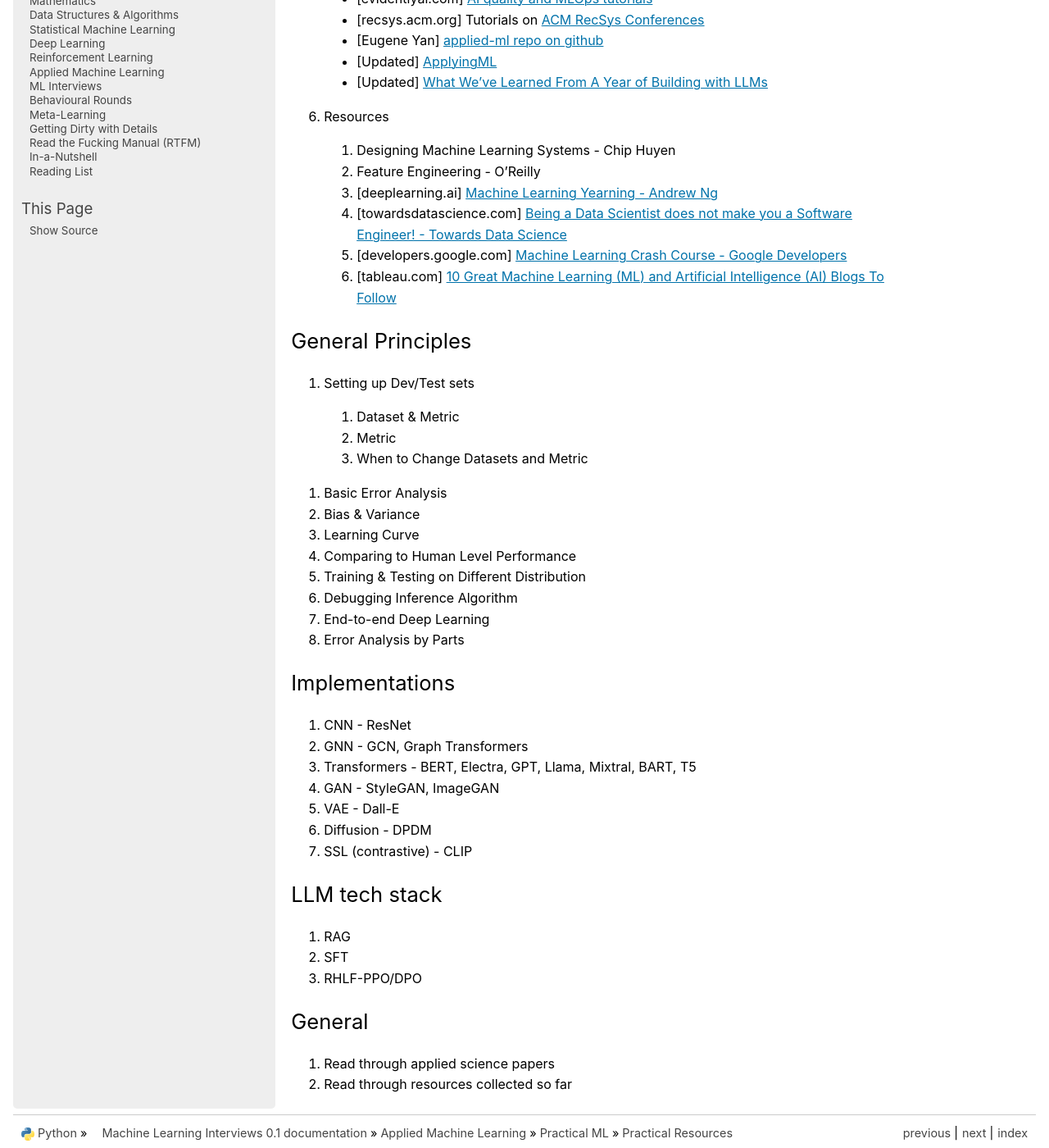
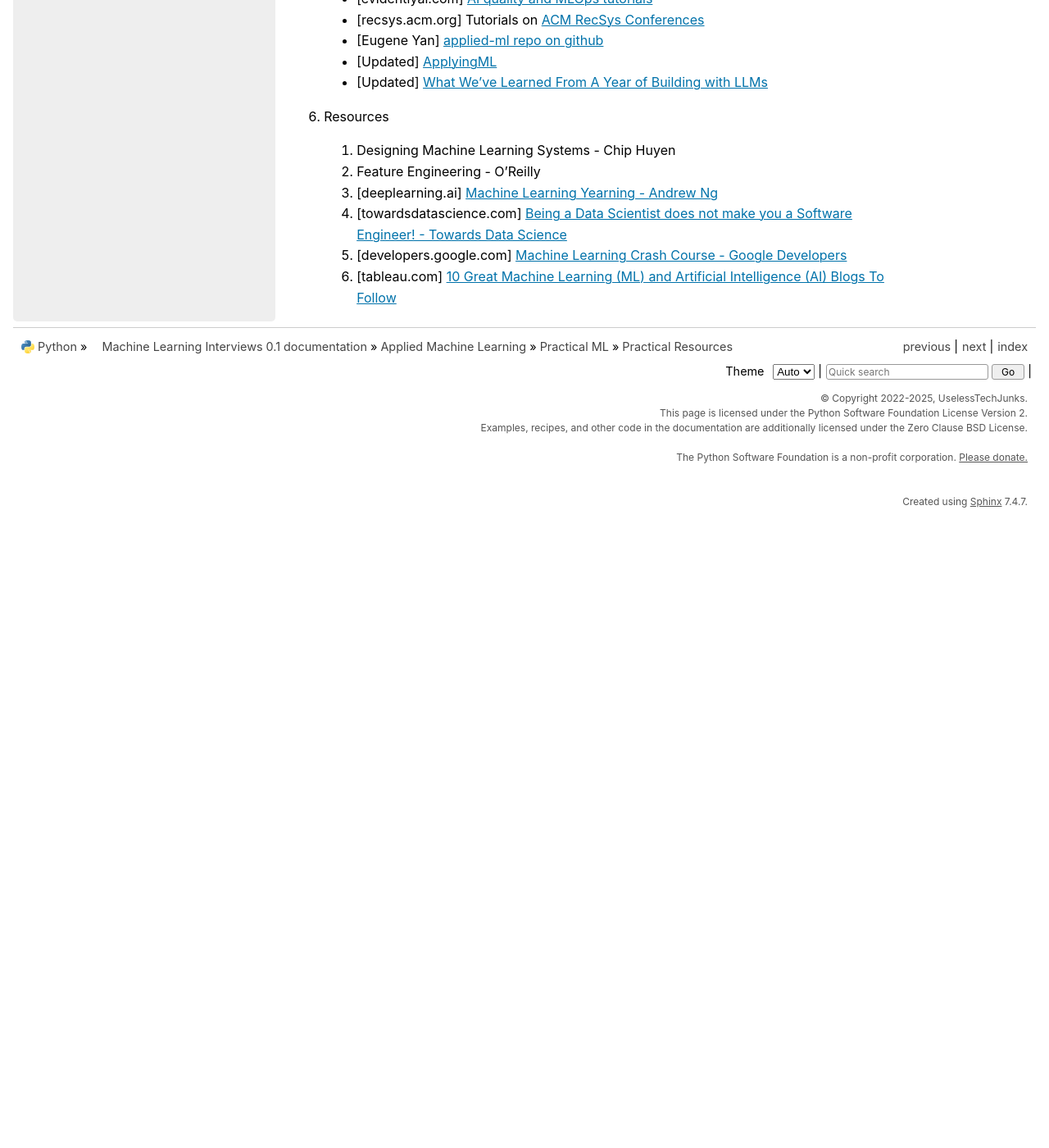
Before and after one commit to uselesstechjunks/leetcode, a Sphinx documentation site: the page built from docs/source/applied/practical/resources.rst, in a window 1280 px wide and 1400 px high, scrolled down 4838 px. Shown: the whole window at 82% size. Built offline with Sphinx 7.4.7, drawn with Linux system fonts in a browser that asks for light colours; pages that are not in the unit, such as notebooks, are missing from menus; after the commit the page ends 5468 px from its top, so only the background shows below that.

Commit message:
Update resources.rst

```diff
--- a/docs/source/applied/practical/resources.rst
+++ b/docs/source/applied/practical/resources.rst
@@ -118,44 +118,3 @@ Practical Resources
 	#. [towardsdatascience.com] `Being a Data Scientist does not make you a Software Engineer! - Towards Data Science <https://towardsdatascience.com/being-a-data-scientist-does-not-make-you-a-software-engineer-c64081526372>`_
 	#. [developers.google.com] `Machine Learning Crash Course - Google Developers <https://developers.google.com/machine-learning/crash-course/>`_
 	#. [tableau.com] `10 Great Machine Learning (ML) and Artificial Intelligence (AI) Blogs To Follow <https://www.tableau.com/learn/articles/blogs-about-machine-learning-artificial-intelligence>`_
-
-*******************************************************************************
-General Principles
-*******************************************************************************
-#. Setting up Dev/Test sets
-
-	#. Dataset & Metric
-	#. Metric
-	#. When to Change Datasets and Metric
-#. Basic Error Analysis
-#. Bias & Variance
-#. Learning Curve
-#. Comparing to Human Level Performance
-#. Training & Testing on Different Distribution
-#. Debugging Inference Algorithm
-#. End-to-end Deep Learning
-#. Error Analysis by Parts
-
-****************************************************************************
-Implementations
-****************************************************************************
-#. CNN - ResNet
-#. GNN - GCN, Graph Transformers
-#. Transformers - BERT, Electra, GPT, Llama, Mixtral, BART, T5
-#. GAN - StyleGAN, ImageGAN
-#. VAE - Dall-E
-#. Diffusion - DPDM
-#. SSL (contrastive) - CLIP
-
-****************************************************************************
-LLM tech stack
-****************************************************************************
-#. RAG
-#. SFT
-#. RHLF-PPO/DPO
-
-****************************************************************************
-General
-****************************************************************************
-#. Read through applied science papers
-#. Read through resources collected so far
```
